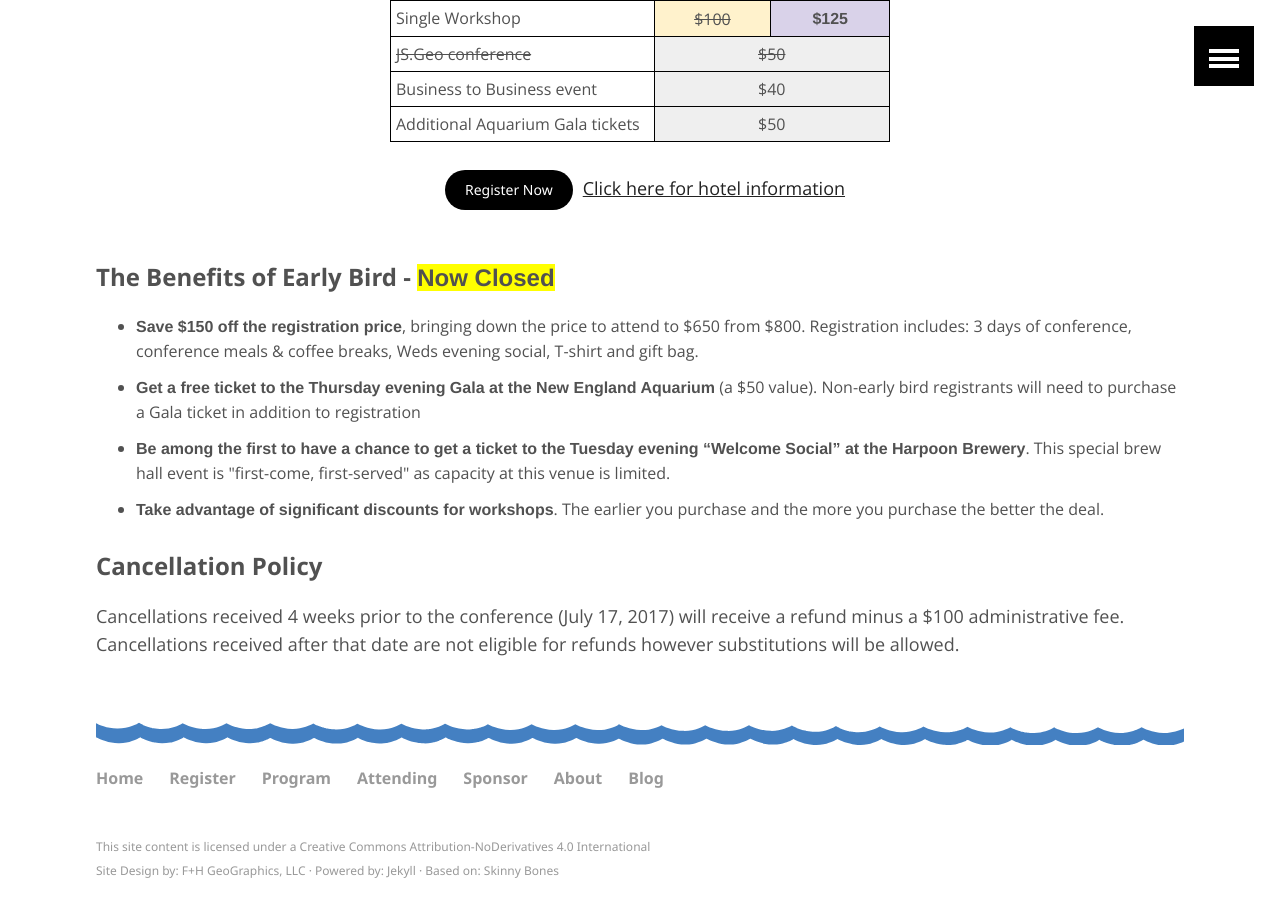
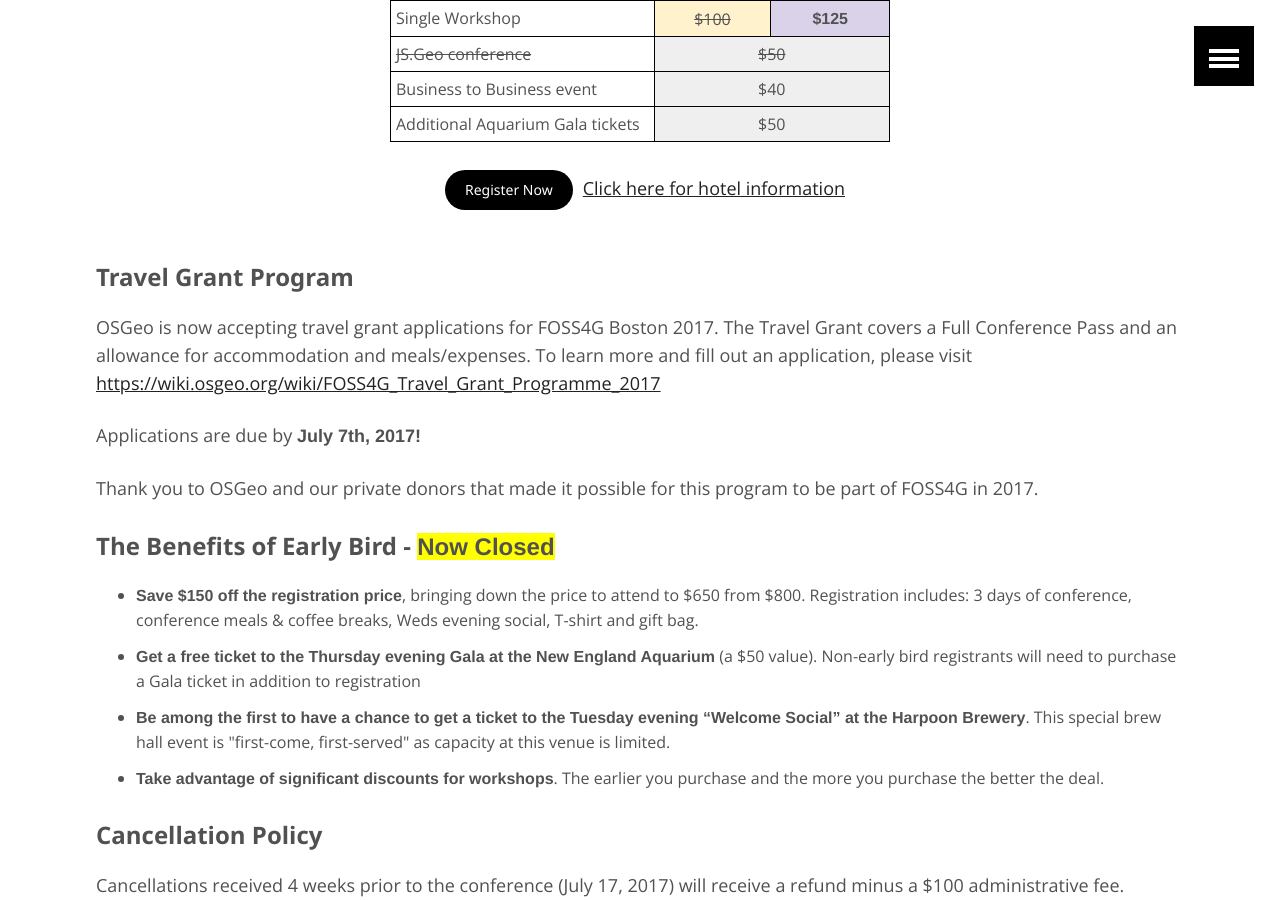
Before and after one commit to AvidGeo/foss4g2017-dev, a Jekyll site: the page built from register/index.html, in a window 1280 px wide and 900 px high, scrolled down 1751 px. Built offline with Jekyll 4.4.1, drawn with Linux system fonts in a browser that asks for light colours.

Commit message:
add travel grant program

```diff
--- a/_includes/header.html
+++ b/_includes/header.html
@@ -7,6 +7,7 @@
           <a href="{{ site.baseurl }}/register/" class="dropbtn">Register</a>
           <div class="dropdown-content">
             <a href="{{ site.baseurl }}/volunteer/">Volunteer</a>
+            <a href="{{ site.baseurl }}/register/#travel-grant">Travel Grant Program</a>
           </div>
         </li>
         <li class="dropdown">
--- a/_layouts/home.html
+++ b/_layouts/home.html
@@ -52,6 +52,10 @@
                             <td class="second-col">Volunteer Application Closes</td>
                         </tr>
                         <tr>
+                            <td>July 7</td>
+                            <td class="second-col"><a style="text-decoration:underline;" href="https://wiki.osgeo.org/wiki/FOSS4G_Travel_Grant_Programme_2017">Travel Grant Applications Due</a></td>
+                        </tr>
+                        <tr>
                             <td>Aug 14</td>
                             <td class="second-col"><strong>First Day of Workshops!</strong></td>
                         </tr>
@@ -63,7 +67,7 @@
                     <br></br>
                     <p>
                       <strong>Check out the latest blog article</strong>
-                    {% for post in site.posts limit:2 %}
+                    {% for post in site.posts limit:1 %}
                         <dl><dt><a href="./blog">{{ post.title }}</a></dt></dl>
                     {% endfor %}
                   </p>
--- a/register/index.html
+++ b/register/index.html
@@ -118,6 +118,11 @@
     </table>
     <p style="text-align: center;"><a href="http://www.cvent.com/d/bvqgqq/4W" class="btn">Register Now</a><a href="../attending/">Click here for hotel information</a></p>
 
+    <h4 id="travel-grant">Travel Grant Program</h4>
+    <p>OSGeo is now accepting travel grant applications for FOSS4G Boston 2017. The Travel Grant covers a Full Conference Pass and an allowance for accommodation and meals/expenses. To learn more and fill out an application, please visit <a style="text-decoration:underline;" href="https://wiki.osgeo.org/wiki/FOSS4G_Travel_Grant_Programme_2017">https://wiki.osgeo.org/wiki/FOSS4G_Travel_Grant_Programme_2017</a></p>
+    <p>Applications are due by <strong>July 7th, 2017!</strong></p>
+    <p>Thank you to OSGeo and our private donors that made it possible for this program to be part of FOSS4G in 2017.</p>
+
     <h4>The Benefits of Early Bird - <strong style="background-color:yellow">Now Closed</strong></h4>
     <ul>
         <li><strong>Save $150 off the registration price</strong>, bringing down the price to attend to $650 from $800. Registration includes: 3 days of conference, conference meals &amp; coffee breaks, Weds evening social, T-shirt and gift bag.</li>
```
